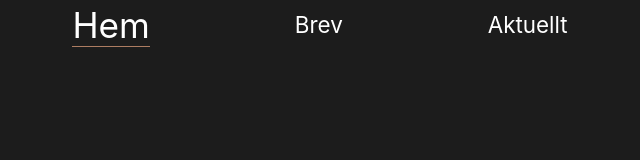
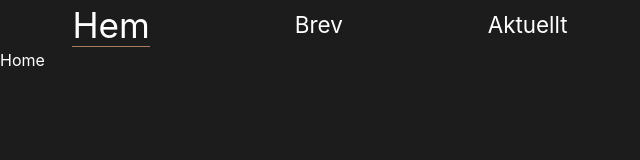
Before and after one commit to olaberglund/olaberglundxyz, a React (Create React App) app: page / in a window 1280 px wide. Shown: the top 160 px of the page, without its empty margins (0-640 px from the left). Built offline with nearby package versions, Linux system fonts and the light colour scheme.

Commit message:
create persistent navbar

```diff
--- a/src/App.tsx
+++ b/src/App.tsx
@@ -5,20 +5,20 @@ import GlobalStyle from './styles/GlobalStyles';
 import { BrowserRouter as Router, Route, Routes } from 'react-router-dom';
 import Navbar from './components/Navbar/Navbar';
 import Home from './pages/Home';
+import Brev from './pages/Brev/Brev';
 
 function App() {
   return (
     <ThemeProvider theme={theme}>
       <GlobalStyle />
       <Router>
+        <Navbar />
         <Routes>
-          <Route path="/" element={<Navbar />}>
-            <Route index element={<Home />} />
-            <Route path="*" element={<div>Not Found!</div>} />
-          </Route>
+          <Route index element={<Home />} />
+          <Route path="brev" element={<Brev />} />
+          <Route path="*" element={<div>Not Found!</div>} />
         </Routes>
       </Router>
-
     </ThemeProvider>
   );
 }
```
